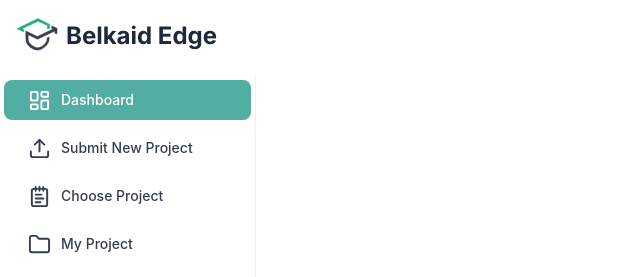
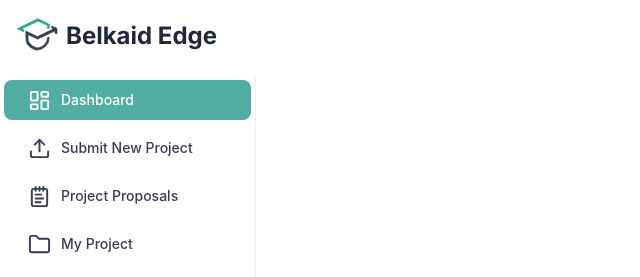
Before and after one commit to ImaneKr/gestion-PFE, a React (Vite) app in the folder front_gestion_pfe/: page / in a window 1280 px wide. Shown: the top 277 px of the page, without its empty margins (0-640 px from the left). Built offline with nearby package versions, Linux system fonts and the light colour scheme.

Commit message:
Update Sidebar.tsx

```diff
--- a/front_gestion_pfe/src/components/Sidebar.tsx
+++ b/front_gestion_pfe/src/components/Sidebar.tsx
@@ -9,7 +9,6 @@ import {
   LayoutDashboard,
   LogOut,
   NotepadText,
-  Settings,
   Upload,
   User2,
 } from 'lucide-react';
@@ -17,7 +16,7 @@ import {
 const menuItems = [
   { key: "/", label: "Dashboard", icon: <LayoutDashboard size={23} /> },
   { key: "/NewProject", label: "Submit New Project", icon: <Upload size={23} /> },
-  { key: "/ChooseProject", label: "Choose Project", icon: <NotepadText size={23} /> },
+  { key: "/ChooseProject", label: "Project Proposals", icon: <NotepadText size={23} /> },
   { key: "/MyProject", label: "My Project", icon: <Folder size={23} /> },
   { key: "/Defense", label: "Defense Schedule", icon: <GraduationCap size={23} /> },
   { key: "/Settings", label: "Profile and Settings", icon: <User2 size={23} /> },
```
